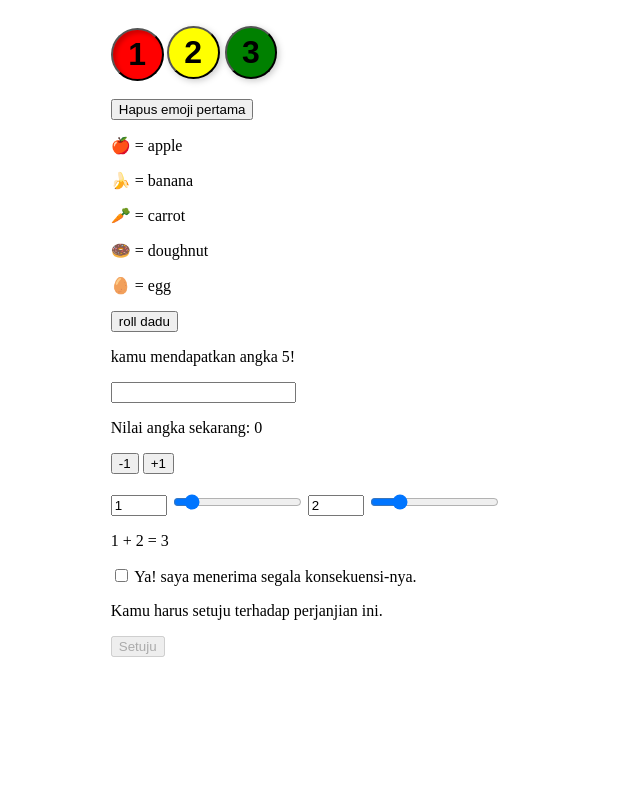
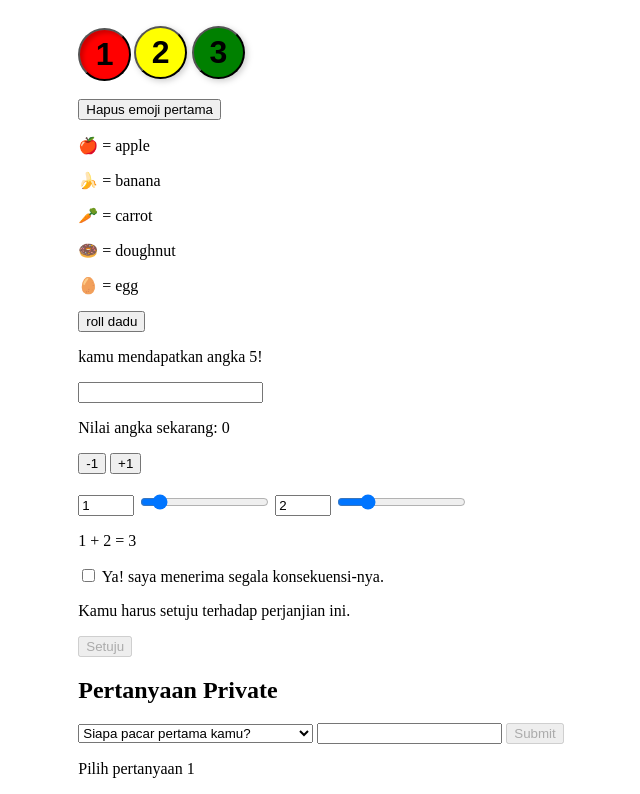
Before and after one commit to Zulhaditya/svelte-learn, a SvelteKit app: page / in a window 1280 px wide. Shown: the part 468-1262 px from the top of the page, without its empty margins (319-959 px from the left). Before the commit the page ends 1133 px from the top, so only its background shows below. Built offline with nearby package versions, Linux system fonts and the light colour scheme.

Commit message:
UPDATE : select bindings

```diff
--- a/src/routes/+page.svelte
+++ b/src/routes/+page.svelte
@@ -14,6 +14,7 @@
   import ComponentEvents from "./ComponentEvents.svelte";
   import NumericInputs from "./NumericInputs.svelte";
   import CheckboxInputs from "./CheckboxInputs.svelte";
+  import SelectBindings from "./SelectBindings.svelte";
 
   let name = "Svelte";
   // let src = "/static/favicon.png";
@@ -43,6 +44,7 @@
   <ComponentEvents />
   <NumericInputs />
   <CheckboxInputs />
+  <SelectBindings />
 </div>
 
 <!-- style tag digunakan untuk styling dengan css atau tailwind -->
--- a/src/routes/DeepState.svelte
+++ b/src/routes/DeepState.svelte
@@ -8,7 +8,7 @@
     // inspecting nilai state tidak bisa cara biasa harus menggunakan $inspect atau $state.snapshot
     // console.log($state.snapshot(angka));
   }
-  $inspect(angka);
+  // $inspect(angka);
 </script>
 
 <p>{angka.join(" + ")} = {total}</p>
--- /dev/null
+++ b/src/routes/SelectBindings.svelte
@@ -0,0 +1,45 @@
+<script lang="ts">
+  let pertanyaan = $state([
+    {
+      id: 1,
+      text: "Siapa pacar pertama kamu?",
+    },
+    {
+      id: 2,
+      text: "Siapa mantan pertama kamu?",
+    },
+    {
+      id: 3,
+      text: "Dimana pertama kali kamu ciuman?",
+    },
+  ]);
+
+  let selected = $state();
+  let answer = $state("");
+
+  function handleSubmit(e) {
+    e.preventDefault();
+
+    alert(
+      `pertanyaan ${selected.id} (${selected.text}) jawabannya "${answer}"`,
+    );
+  }
+</script>
+
+<h2>Pertanyaan Private</h2>
+
+<form onsubmit={handleSubmit}>
+  <select bind:value={selected} onchange={() => (answer = "")}>
+    {#each pertanyaan as listPertanyaan}
+      <option value={listPertanyaan}>
+        {listPertanyaan.text}
+      </option>
+    {/each}
+  </select>
+
+  <input bind:value={answer} />
+
+  <button disabled={!answer} type="submit">Submit</button>
+</form>
+
+<p>Pilih pertanyaan {selected ? selected.id : "[tunggu...]"}</p>
```
